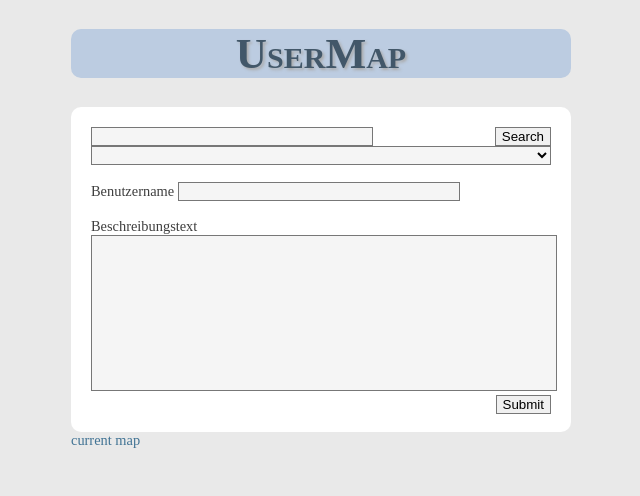
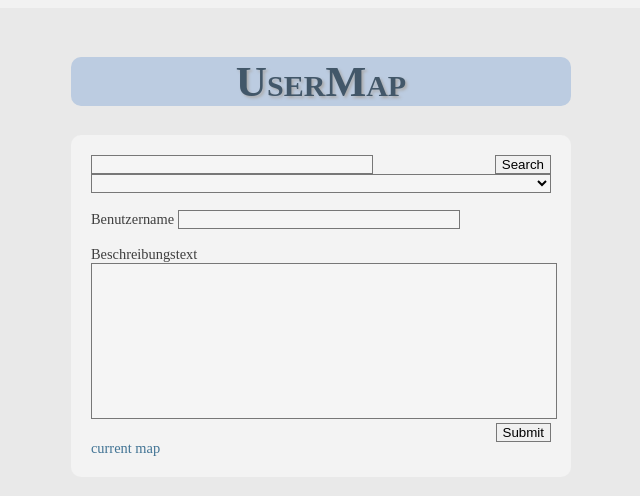
Before and after one commit to ichbinsisyphos/UserMap, a PHP site: page / in a window 1280 px wide. Shown: the top 496 px of the page, without its empty margins (319-959 px from the left). Run offline with PHP 8.4, Linux system fonts and the light colour scheme; data that the repository does not hold is empty.

Commit message:
kleinscheiss

```diff
--- a/index.php
+++ b/index.php
@@ -10,6 +10,7 @@
 </head>
 
 <body>
+	<div id="all">
 		<div id="head">
 			<h1>UserMap</h1>
 		</div>
@@ -109,7 +110,6 @@
 					}
 				?>
 			</form>
-		</div>
 			<?php
 				header('Content-type: text/html; charset=utf-8');
 				$hostName = trim(preg_replace('/\s+/', ' ', file_get_contents("hostname.conf")));
@@ -117,7 +117,7 @@
 				$mapUrl = "https://maps.google.at/maps?source=embed&q=" . $hostName . "/UserMap/" . $kmlFile;
 				echo "<a href='" . $mapUrl . "'>current map</a>";
 			?>
-
+			</div>
+		</div>
 	</body>
-
 </html>
--- a/style.css
+++ b/style.css
@@ -1,31 +1,36 @@
 body
 {
 	color:#3e3e3e;
-	background-color:#e9e9e9;
+	background-color:#f2f2f2;
 	font-size:90%;
-	width:500px;
 	margin-left:auto;
 	margin-right:auto;
 }
 
-#userName
+#all
 {
-	width:100%;
-}
-
-#searchForm
-{
-	width:100%;
+	background-color:#e9e9e9;
+	margin-left:auto;
+	margin-right:auto;
+	margin-top:auto;
+	margin-bottom:auto;
+	width:98%;
+	height:98%;
+	border-radius:20px;
+	padding-bottom:20px;
+	padding-top:20px;
 }
 
 #mainForm, #head
 {
 	border-radius:10px;
+	margin-left:auto;
+	margin-right:auto;
 }
 
 #mainForm
 {
-	background-color:#ffffff;
+	background-color:#f3f3f3;
 	padding:20px;
 	width:460px;
 }
@@ -33,6 +38,7 @@ body
 #head
 {
 	background-color:#bccce1;
+	width:500px;
 }
 
 .button
```
Lines whose indentation alone changed are shown as unchanged.
